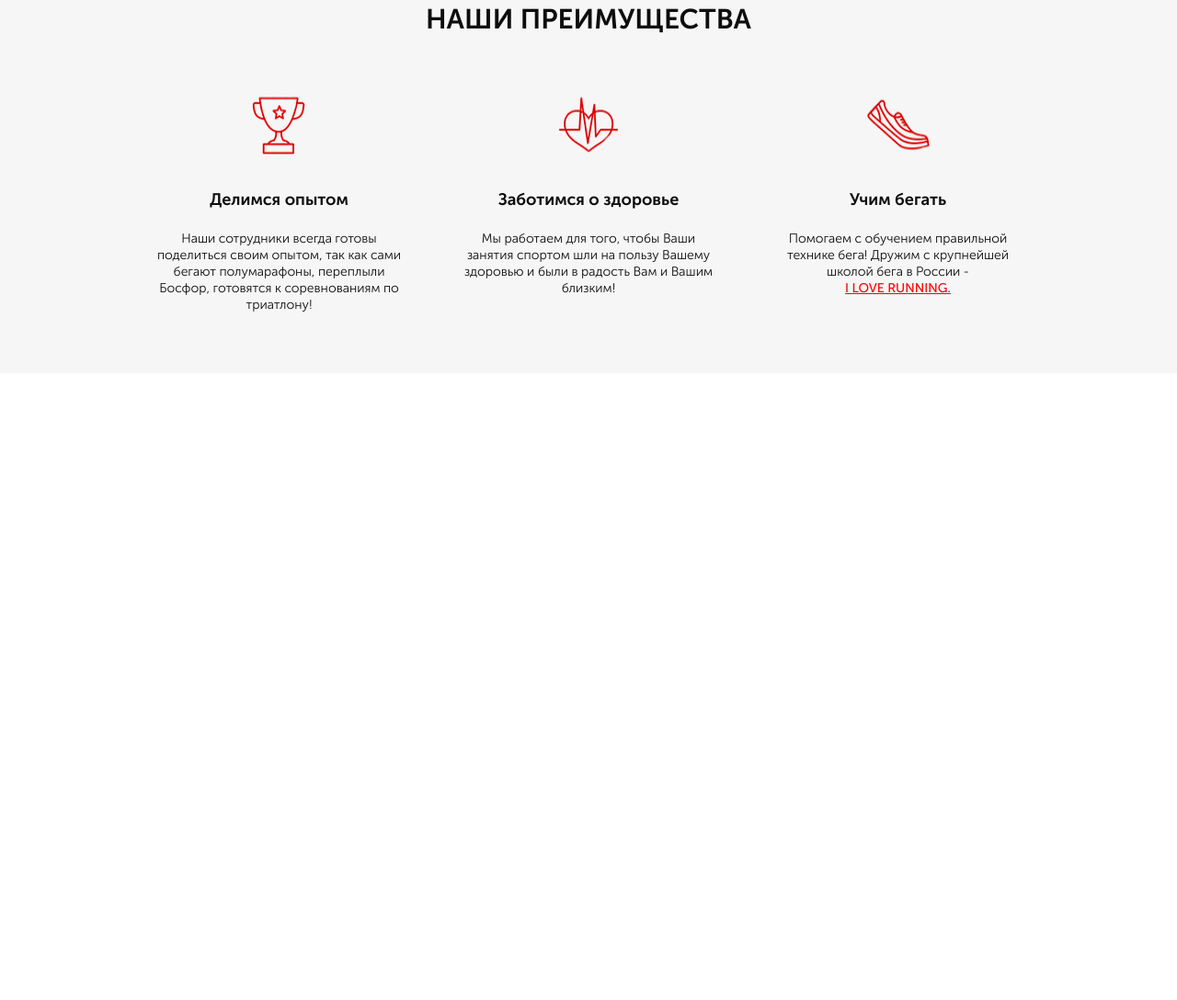
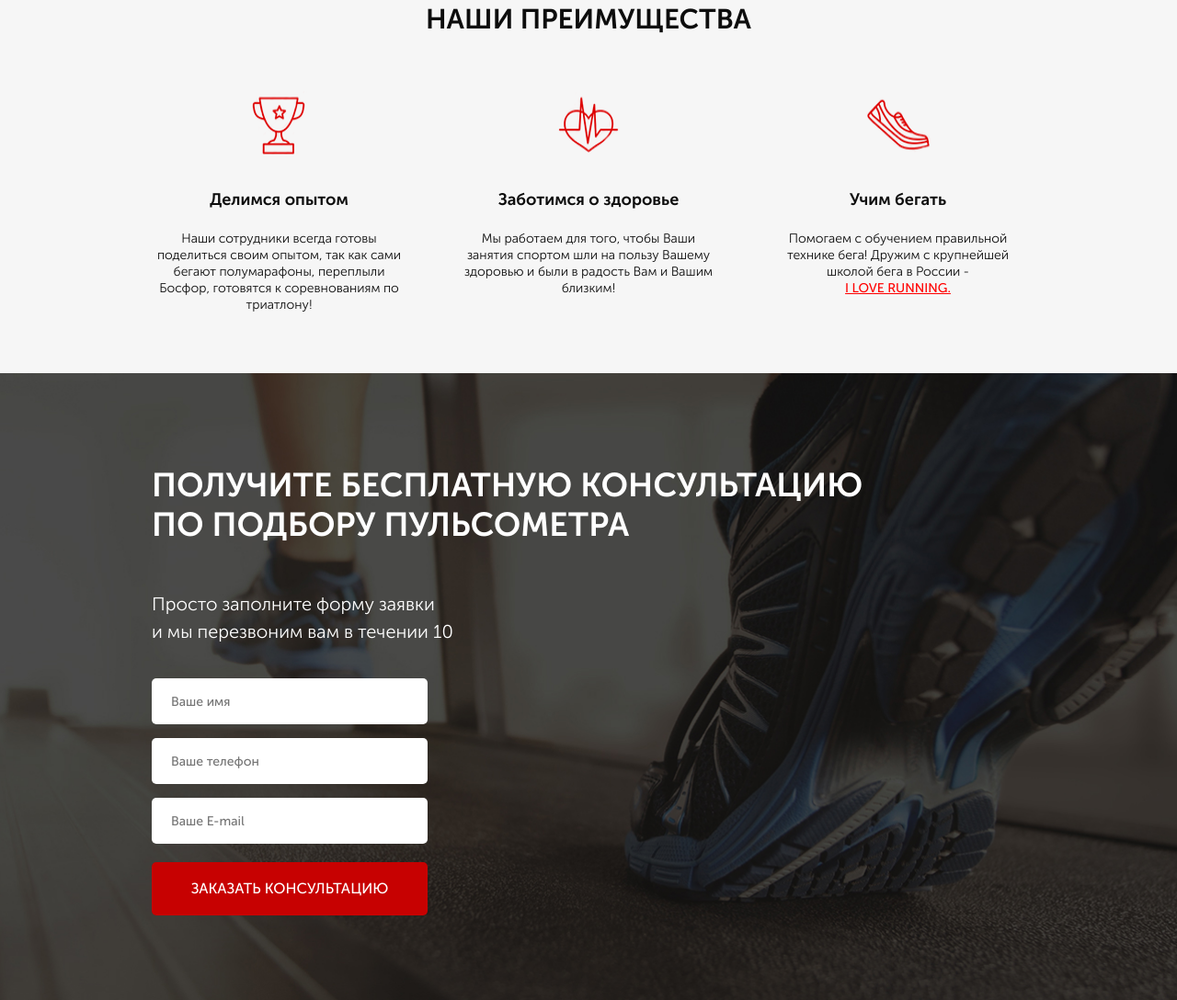
Before and after one commit to andrei-kaliada/RunSmart, a website: page src/index.html in a window 1280 px wide. Shown: the part 760-1848 px from the top of the page at 92% size. Before the commit the page ends 1166 px from the top, so only its background shows below. Drawn offline with Linux system fonts and the light colour scheme.

Commit message:
Created consultation section and form for order

```diff
--- a/src/index.html
+++ b/src/index.html
@@ -53,7 +53,7 @@
     </div>
     <div class="advantage">
       <div class="container">
-        <h2 class="advantage__header">НАШИ ПРЕИМУЩЕСТВА</h2>
+        <h2 class="title">НАШИ ПРЕИМУЩЕСТВА</h2>
         <div class="advantage__items">
           <div class="advantage__item">
             <img src="icons/cup.png" alt="cup" class="advantage__img">
@@ -73,5 +73,19 @@
         </div>
       </div>
     </div>
+    <div class="consultation">
+      <div class="container">
+        <h2 class="title title_consultation">Получите бесплатную консультацию <br> по подбору пульсометра </h2>
+        <div class="consultation__descr">
+          Просто заполните форму заявки <br> и мы перезвоним вам в течении 10
+        </div>
+        <form class="feed-form" action="#">
+          <input required placeholder="Ваше имя" type="text" name="name" >
+          <input required placeholder="Ваше телефон" type="tel" name="phone" >
+          <input required placeholder="Ваше E-mail" type="email" name="email" >
+          <button class="button button_consultation">заказать кОНСУЛЬТАЦИЮ</button>
+        </form>
+      </div>
+    </div>
   </body>
 </html>
--- a/src/sass/blocks/_advantage.scss
+++ b/src/sass/blocks/_advantage.scss
@@ -3,12 +3,6 @@
   background: #f6f6f6;
   padding: 73px 0 65px 0;
 
-  &__header {
-    font-weight: 700;
-    font-size: 30px;
-    text-align: center;
-    color: #0d0d0d;
-  }
 
   &__items {
     margin-top: 60px;
--- a/src/sass/blocks/_button.scss
+++ b/src/sass/blocks/_button.scss
@@ -6,19 +6,25 @@
   font-size: 12px;
   text-align: center;
   text-transform: uppercase;
-  color: #FFFFFF;
-  border:0;
+  color: #ffffff;
+  border: none;
   border-radius: 5px;
   transition: 0.3s all;
 
-  &:hover{
+  &:hover {
     opacity: 0.8;
   }
 
-  &_main{
+  &_main {
     width: 300px;
     height: 50px;
     font-size: 16px;
     margin-top: 67px;
   }
+
+  &_consultation {
+    width: 100%;
+    height: 58px;
+    font-size: 16px;
+  }
 }
--- /dev/null
+++ b/src/sass/blocks/_consultation.scss
@@ -0,0 +1,16 @@
+.consultation {
+  min-height: 680px;
+  padding: 100px 0 92px 0;
+  background: url("../img/bg_consultation.jpg") center (center/cover) no-repeat;
+
+  &__descr {
+    margin-top: 50px;
+    font-weight: 300;
+    font-size: 20px;
+    line-height: 30px;
+    text-align: left;
+    color: #ffffff;
+  }
+
+
+}
--- /dev/null
+++ b/src/sass/blocks/_feed-form.scss
@@ -0,0 +1,22 @@
+.feed-form {
+  display: flex;
+  flex-direction: column;
+  width: 300px;
+  margin-top: 36px;
+
+  input {
+    height: 50px;
+    border-radius: 5px;
+    background-color: #fff;
+    border: 0;
+    margin-bottom: 15px;
+    padding-left: 21px;
+    font-weight: 500;
+    font-size: 14px;
+    color: #4b4b4b;
+
+    &:nth-child(3) {
+      margin-bottom: 20px;
+    }
+  }
+}
--- /dev/null
+++ b/src/sass/blocks/_title.scss
@@ -0,0 +1,13 @@
+.title {
+  font-weight: 700;
+  font-size: 30px;
+  text-align: center;
+  text-transform: uppercase;
+  color: #0d0d0d;
+
+  &_consultation {
+    font-size: 36px;
+    color: #ffffff;
+    text-align: left;
+  }
+}
--- a/src/sass/style.scss
+++ b/src/sass/style.scss
@@ -14,3 +14,6 @@
 @import "blocks/header";
 @import "blocks/button";
 @import "blocks/advantage";
+@import "blocks/title";
+@import "blocks/consultation";
+@import "blocks/feed-form";
```
Also changed, not shown: src/css/style.min.css.
